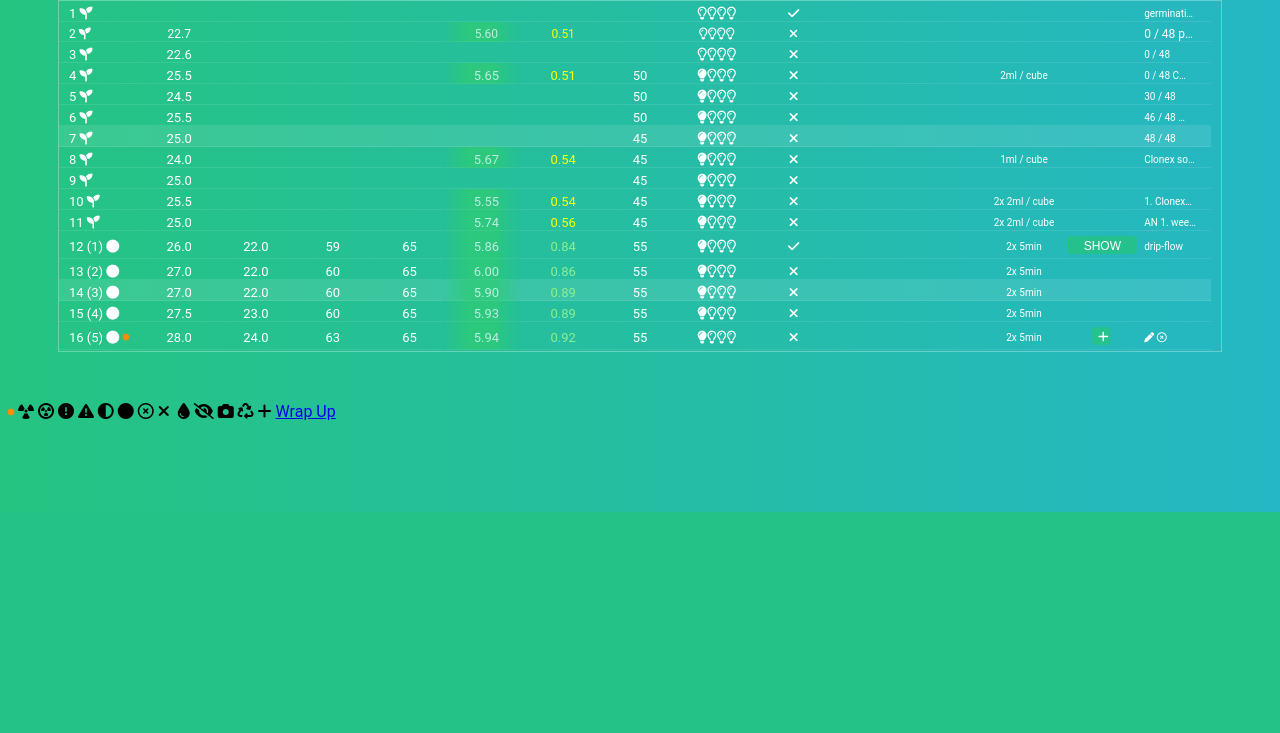
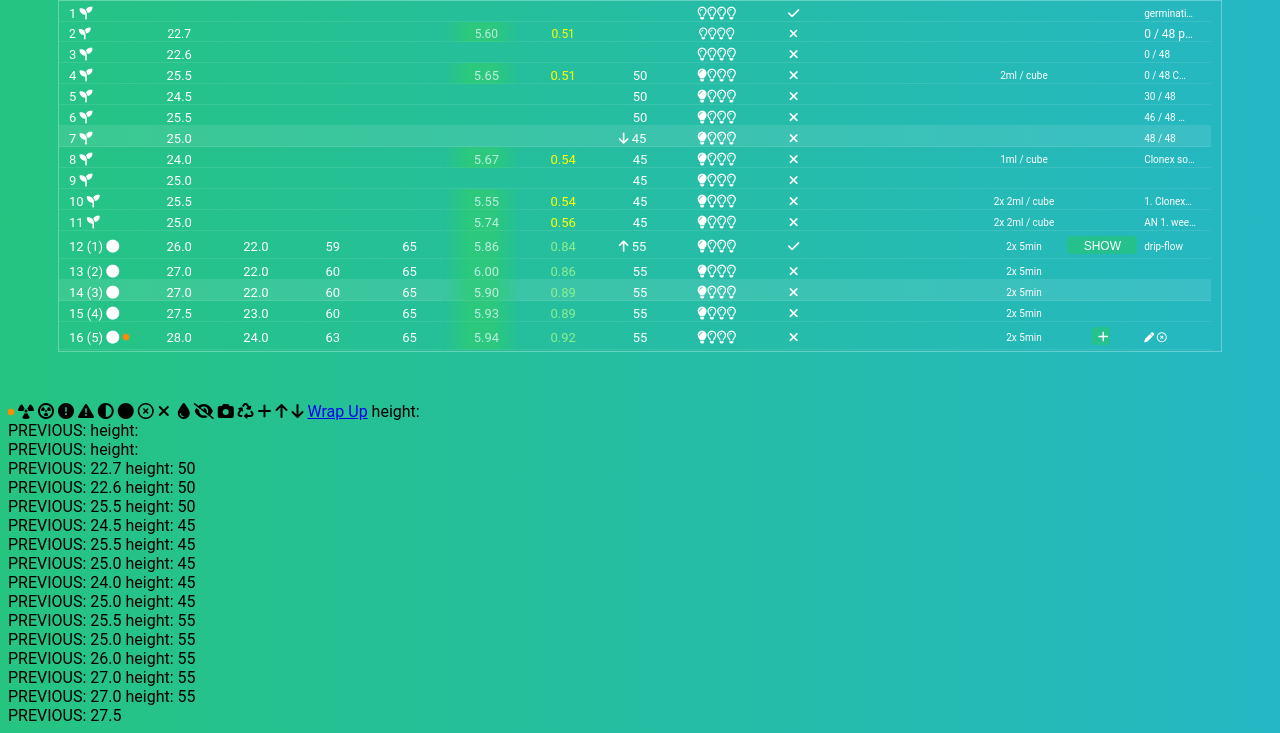
Before and after one commit to co01l3r/grow_log, a Django app: page /record/b2ba55d6-e586-4c89-b380-a279e173db4a/ in a window 1280 px wide. Shown: the part 288-1021 px from the top of the page. Before the commit the page ends 800 px from the top, so only its background shows below. Run offline with Django 4.2, Linux system fonts and the light colour scheme; data comes from the database, SQL or seed files in the repository; some libraries are stand-ins or nearby versions.

Commit message:
add option to check values of log to its previous log values

```diff
--- a/records/models.py
+++ b/records/models.py
@@ -145,6 +145,12 @@ class Log(models.Model):
         day_in_phase: int = list(logs_of_same_phase).index(self) + 1
         return int(day_in_phase)
 
+    def get_previous_log(self):
+        previous_logs = self.cycle.logs.filter(id__lt=self.id).order_by('-id')
+        if previous_logs.exists():
+            return previous_logs.first()
+        return None
+
     def __str__(self) -> str:
         day_in_cycle = self.get_day_in_cycle()
         if self.cycle.name:
--- a/records/templates/records/record.html
+++ b/records/templates/records/record.html
@@ -218,7 +218,18 @@
                 >
                     {{ log.ec|default_if_none:'' }}
                 </td>
+                <!--display 'light_height' changes graphically in comparison to the previous log-->
+                {% if log.get_previous_log.light_height > log.light_height %}
+                <td style="padding-right: 15px;"><i class="fa-solid fa-arrow-down"></i>
+                    {{ log.light_height|default_if_none:'' }}
+                </td>
+                {% elif log.get_previous_log.light_height < log.light_height %}
+                <td style="padding-right: 15px;"><i class="fa-solid fa-arrow-up"></i>
+                    {{ log.light_height|default_if_none:'' }}
+                </td>
+                {% else %}
                 <td>{{ log.light_height|default_if_none:'' }}</td>
+                {% endif %}
                 <!--display 'light_power' graphically-->
                 {% if log.light_power == 25 %}
                 <td><i class="fa-solid fa-lightbulb"></i><i class="fa-regular fa-lightbulb"></i><i
@@ -322,10 +333,21 @@
 <i class="fa-solid fa-camera"></i>
 <i class="fa-solid fa-recycle"></i>
 <i class="fa-solid fa-plus"></i>
+<i class="fa-solid fa-arrow-up"></i>
+<i class="fa-solid fa-arrow-down"></i>
 
 <a href="{% url 'phase_summary' pk=cycle.id %}">Wrap Up</a>
 
 
+
+{% for log in cycle.logs.all %}
+<tr>
+    <td>height: <td>{{ log.light_height|default_if_none:'' }}</td></td>
+    <br>
+    <td>PREVIOUS: {{ log.get_previous_log.temperature_day|default_if_none:''|floatformat:1 }}</td>
+</tr>
+{% endfor %}
+
 {% endblock %}
 </body>
 </html>
```
